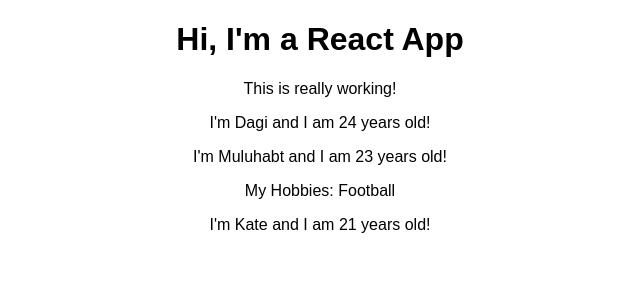
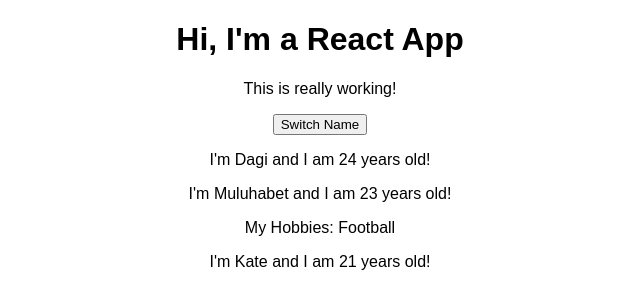
Before and after one commit to DagmawiAbate/react-complete-guide, a React (Create React App) app: page / in a window 1280 px wide. Shown: the top 308 px of the page, without its empty margins (320-960 px from the left). Built offline with nearby package versions, Linux system fonts and the light colour scheme.

Commit message:
Using state

```diff
--- a/src/App.js
+++ b/src/App.js
@@ -3,14 +3,23 @@ import './App.css'
 import Person from './Person/Person'
 
 class App extends Component {
+  state = {
+    persons: [
+      { name: 'Dagi', age: '24' },
+      { name: 'Muluhabet', age: '23' },
+      { name: 'Kate', age: '21'}
+    ]
+  }
+
   render() {
     return (
       <div className='App'>
         <h1>Hi, I'm a React App</h1>
         <p>This is really working!</p>
-        <Person name='Dagi' age='24' />
-        <Person name='Muluhabt' age='23'>My Hobbies: Football</Person>
-        <Person name='Kate' age='21' />
+        <button>Switch Name</button>
+        <Person name={this.state.persons[0].name} age={this.state.persons[0].age} />
+        <Person name={this.state.persons[1].name} age={this.state.persons[1].age} >My Hobbies: Football</Person>
+        <Person name={this.state.persons[2].name} age={this.state.persons[2].age} />
       </div>
     )
     // return React.createElement('div', {className: 'App'}, React.createElement('h1', null, 'Does this work now?'))
```
